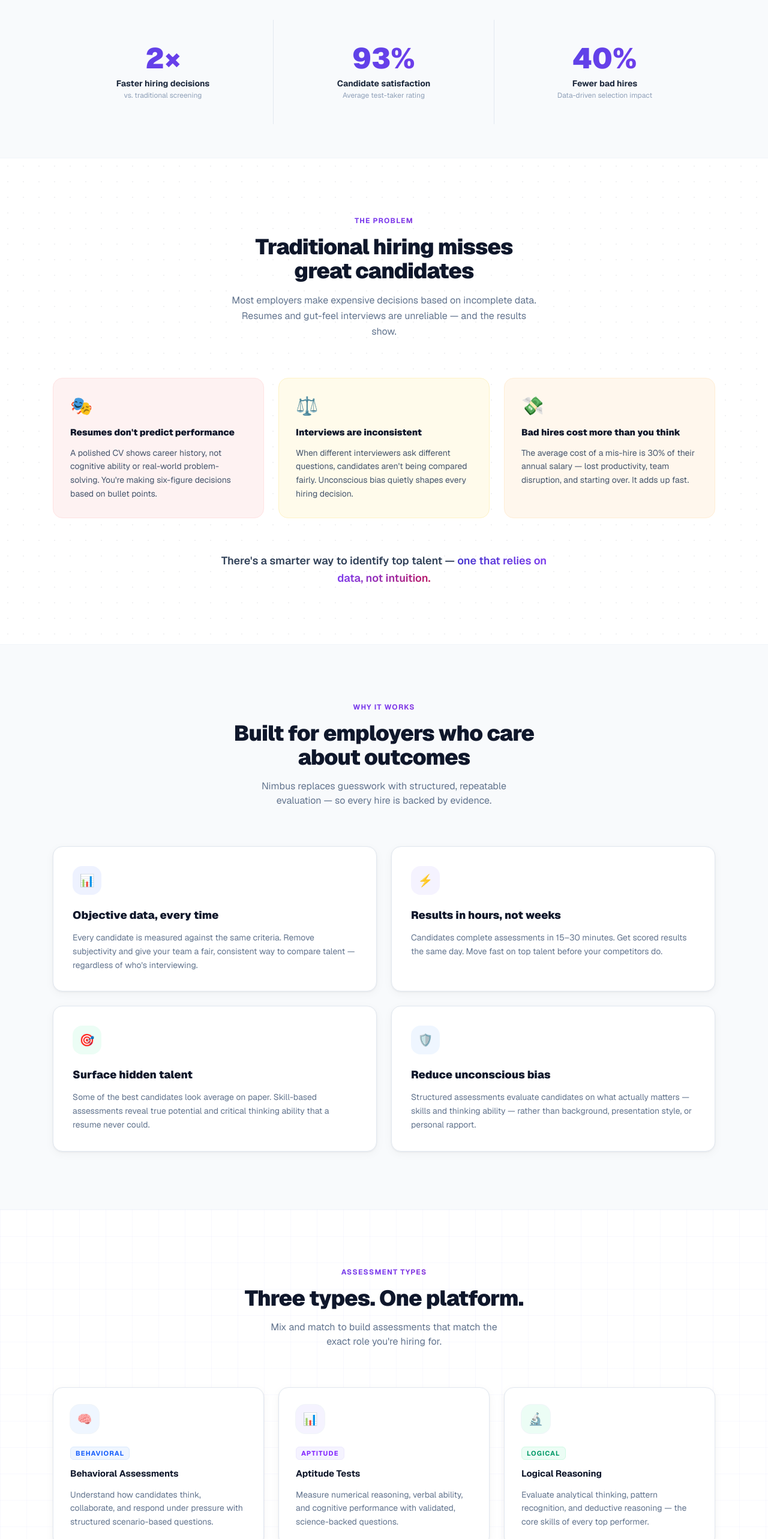
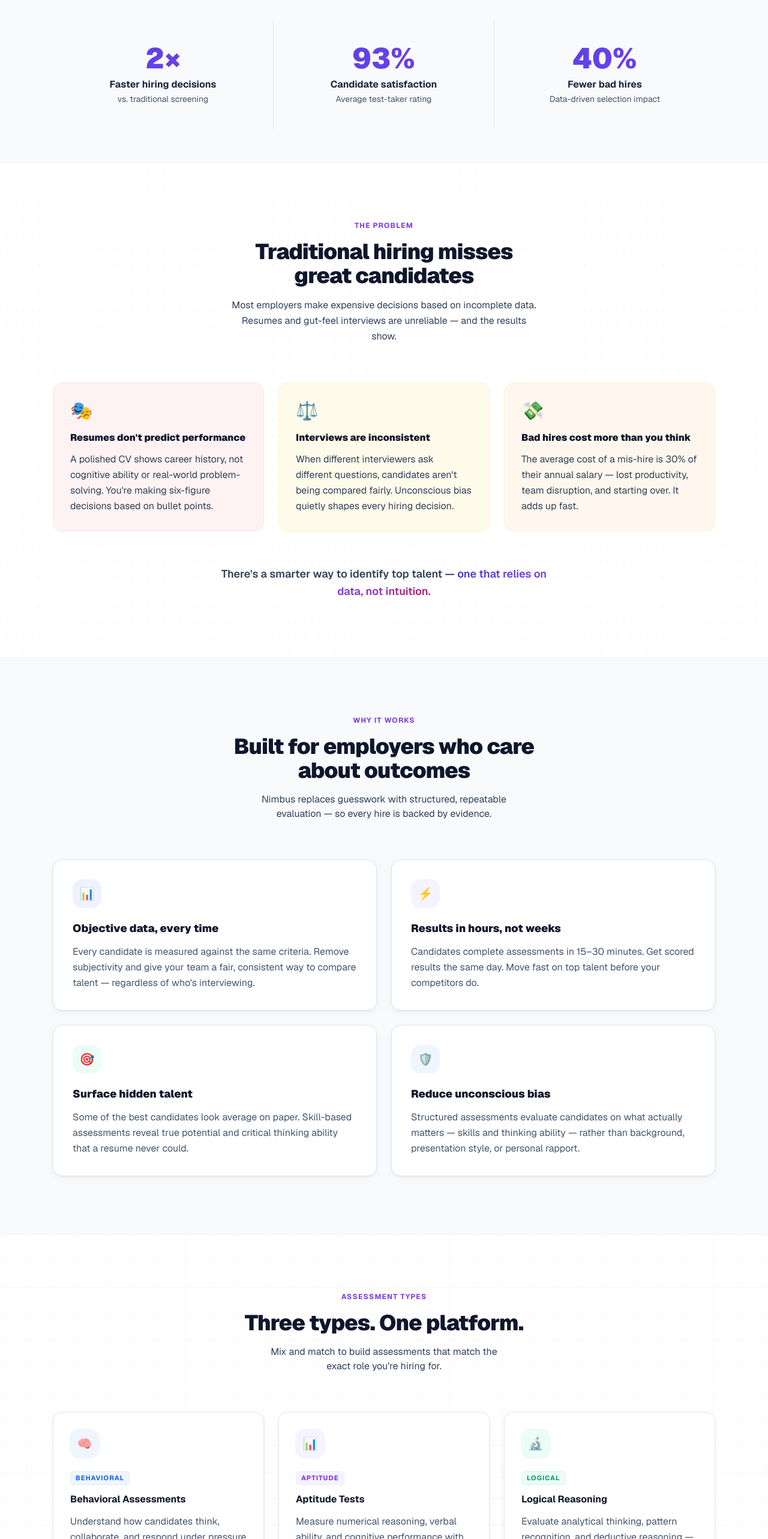
Before and after one commit to cmarq2/nimbus, a Next.js app: page / in a window 1280 px wide. Shown: the part 860-3426 px from the top of the page at 60% size. Built offline with nearby package versions, Linux system fonts and the light colour scheme.

Commit message:
Increase font size and darken text across all light-bg sections on landing page

```diff
--- a/app/page.tsx
+++ b/app/page.tsx
@@ -279,8 +279,8 @@ export default function LandingPage() {
           ].map((s, i) => (
             <div key={s.label} className={`text-center py-10 px-6 ${i < 2 ? 'sm:border-r border-slate-200' : ''}`}>
               <div className="text-5xl font-black mb-2 text-gradient-stat animate-count-up">{s.value}</div>
-              <div className="text-sm font-bold text-slate-800 mb-0.5">{s.label}</div>
-              <div className="text-xs text-slate-400">{s.sub}</div>
+              <div className="text-base font-bold text-slate-800 mb-0.5">{s.label}</div>
+              <div className="text-sm text-slate-600">{s.sub}</div>
             </div>
           ))}
         </div>
@@ -297,7 +297,7 @@ export default function LandingPage() {
             <h2 className="text-4xl font-black text-slate-900 tracking-tight mb-4">
               Traditional hiring misses<br />great candidates
             </h2>
-            <p className="text-slate-500 max-w-lg mx-auto leading-relaxed">
+            <p className="text-base text-slate-700 max-w-lg mx-auto leading-relaxed">
               Most employers make expensive decisions based on incomplete data. Resumes and gut-feel interviews are unreliable — and the results show.
             </p>
           </div>
@@ -306,8 +306,8 @@ export default function LandingPage() {
             {problems.map(p => (
               <div key={p.title} className={`${p.bg} border ${p.border} rounded-2xl p-7`}>
                 <div className="text-3xl mb-4">{p.icon}</div>
-                <h3 className="font-black text-slate-900 mb-3 text-[15px] leading-snug">{p.title}</h3>
-                <p className="text-sm text-slate-600 leading-relaxed">{p.body}</p>
+                <h3 className="font-black text-slate-900 mb-3 text-base leading-snug">{p.title}</h3>
+                <p className="text-base text-slate-700 leading-relaxed">{p.body}</p>
               </div>
             ))}
           </div>
@@ -332,7 +332,7 @@ export default function LandingPage() {
             <h2 className="text-4xl font-black text-slate-900 tracking-tight mb-4">
               Built for employers who care<br />about outcomes
             </h2>
-            <p className="text-slate-500 max-w-md mx-auto">
+            <p className="text-base text-slate-700 max-w-md mx-auto">
               Nimbus replaces guesswork with structured, repeatable evaluation — so every hire is backed by evidence.
             </p>
           </div>
@@ -347,7 +347,7 @@ export default function LandingPage() {
                   <span className="text-xl">{b.icon}</span>
                 </div>
                 <h3 className={`font-black text-slate-900 mb-3 text-lg`}>{b.title}</h3>
-                <p className="text-sm text-slate-500 leading-relaxed">{b.body}</p>
+                <p className="text-base text-slate-600 leading-relaxed">{b.body}</p>
               </div>
             ))}
           </div>
@@ -365,7 +365,7 @@ export default function LandingPage() {
             <h2 className="text-4xl font-black text-slate-900 tracking-tight mb-4">
               Three types. One platform.
             </h2>
-            <p className="text-slate-500 max-w-sm mx-auto">
+            <p className="text-base text-slate-700 max-w-sm mx-auto">
               Mix and match to build assessments that match the exact role you&apos;re hiring for.
             </p>
           </div>
@@ -382,8 +382,8 @@ export default function LandingPage() {
                 <span className={`text-[11px] font-bold uppercase tracking-widest border rounded-md px-2 py-0.5 ${f.tag} mb-3 inline-block`}>
                   {f.label}
                 </span>
-                <h3 className="font-bold text-slate-900 mb-3 text-[15px]">{f.title}</h3>
-                <p className="text-sm text-slate-500 leading-relaxed">{f.description}</p>
+                <h3 className="font-bold text-slate-900 mb-3 text-base">{f.title}</h3>
+                <p className="text-base text-slate-600 leading-relaxed">{f.description}</p>
               </div>
             ))}
           </div>
@@ -436,7 +436,7 @@ export default function LandingPage() {
             <h2 className="text-4xl font-black text-slate-900 tracking-tight mb-4">
               Trusted by teams of every size
             </h2>
-            <p className="text-slate-500 max-w-sm mx-auto">
+            <p className="text-base text-slate-700 max-w-sm mx-auto">
               From startups to scale-ups, employers use Nimbus to hire smarter every day.
             </p>
           </div>
@@ -453,7 +453,7 @@ export default function LandingPage() {
                   ))}
                 </div>
 
-                <p className="text-sm text-slate-700 leading-relaxed flex-1 mb-6">&ldquo;{t.quote}&rdquo;</p>
+                <p className="text-base text-slate-800 leading-relaxed flex-1 mb-6">&ldquo;{t.quote}&rdquo;</p>
 
                 <div className="flex items-center gap-3">
                   <div className={`w-9 h-9 rounded-xl bg-gradient-to-br ${t.grad} flex items-center justify-center text-xs font-black text-white flex-shrink-0`}>
@@ -461,7 +461,7 @@ export default function LandingPage() {
                   </div>
                   <div>
                     <div className="text-sm font-bold text-slate-900">{t.name}</div>
-                    <div className="text-xs text-slate-400">{t.role}, {t.company}</div>
+                    <div className="text-sm text-slate-600">{t.role}, {t.company}</div>
                   </div>
                 </div>
               </div>
@@ -481,7 +481,7 @@ export default function LandingPage() {
             <h2 className="text-4xl font-black text-slate-900 tracking-tight mb-4">
               Nimbus vs. traditional hiring
             </h2>
-            <p className="text-slate-500 max-w-md mx-auto">
+            <p className="text-base text-slate-700 max-w-md mx-auto">
               See exactly what changes when you bring objective assessments into your hiring process.
             </p>
           </div>
@@ -564,14 +564,14 @@ export default function LandingPage() {
             <h2 className="text-4xl font-black text-slate-900 tracking-tight mb-4">
               Common questions
             </h2>
-            <p className="text-slate-500">Everything you need to know before getting started.</p>
+            <p className="text-base text-slate-700">Everything you need to know before getting started.</p>
           </div>
 
           <div className="grid grid-cols-1 sm:grid-cols-2 gap-5">
             {faqs.map(f => (
               <div key={f.q} className="bg-white border border-slate-200 rounded-2xl p-6 card-shadow">
-                <h3 className="font-black text-slate-900 mb-2 text-[15px] leading-snug">{f.q}</h3>
-                <p className="text-sm text-slate-500 leading-relaxed">{f.a}</p>
+                <h3 className="font-black text-slate-900 mb-2 text-base leading-snug">{f.q}</h3>
+                <p className="text-base text-slate-600 leading-relaxed">{f.a}</p>
               </div>
             ))}
           </div>
@@ -592,7 +592,7 @@ export default function LandingPage() {
           <h2 className="text-4xl sm:text-5xl font-black text-slate-900 tracking-tight mb-5">
             Hire smarter,<br />starting today
           </h2>
-          <p className="text-slate-500 mb-10 max-w-sm mx-auto text-lg leading-relaxed">
+          <p className="text-slate-700 mb-10 max-w-sm mx-auto text-lg leading-relaxed">
             Join hundreds of teams using Nimbus to find the right candidates faster — with data they can trust.
           </p>
           <Link
@@ -602,7 +602,7 @@ export default function LandingPage() {
           >
             Create your first test — it&apos;s free
           </Link>
-          <p className="text-xs text-slate-400 mt-4">No credit card required · Free forever for small teams</p>
+          <p className="text-sm text-slate-500 mt-4">No credit card required · Free forever for small teams</p>
         </div>
       </section>
 
```
